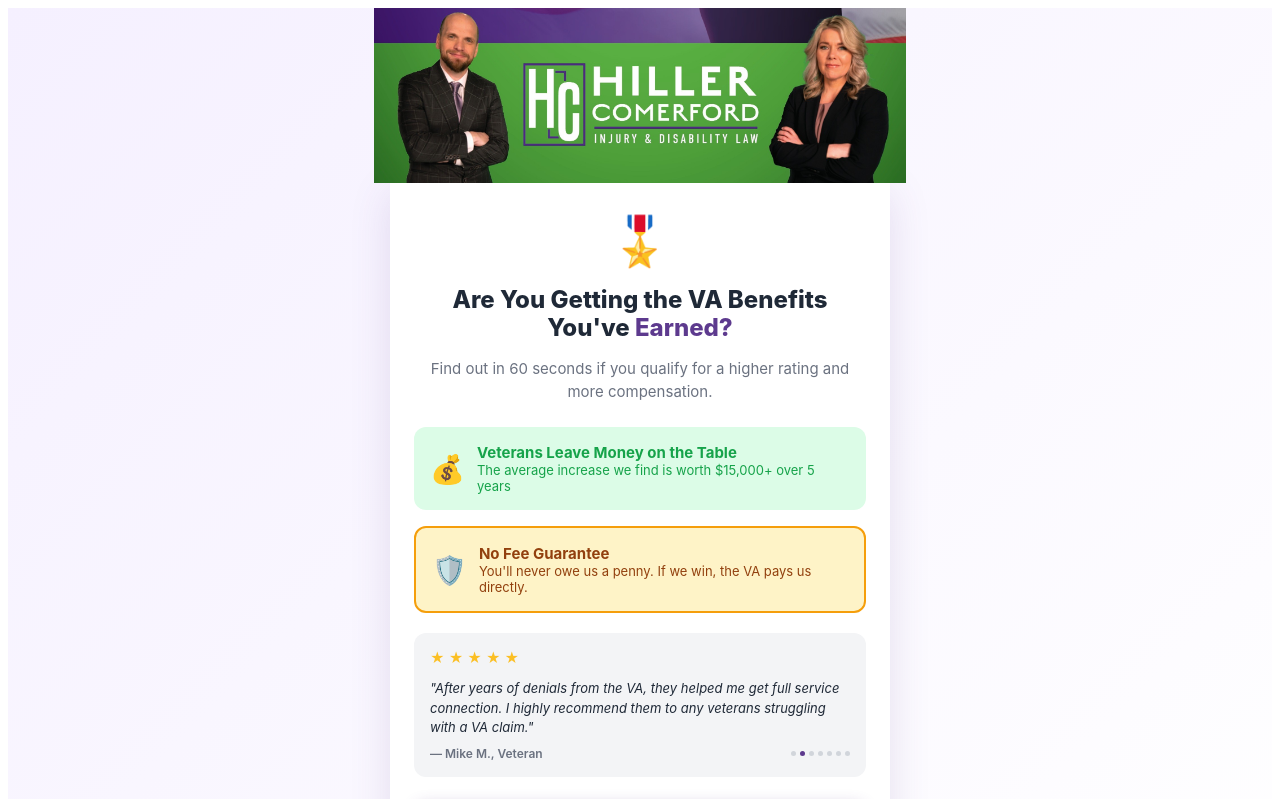
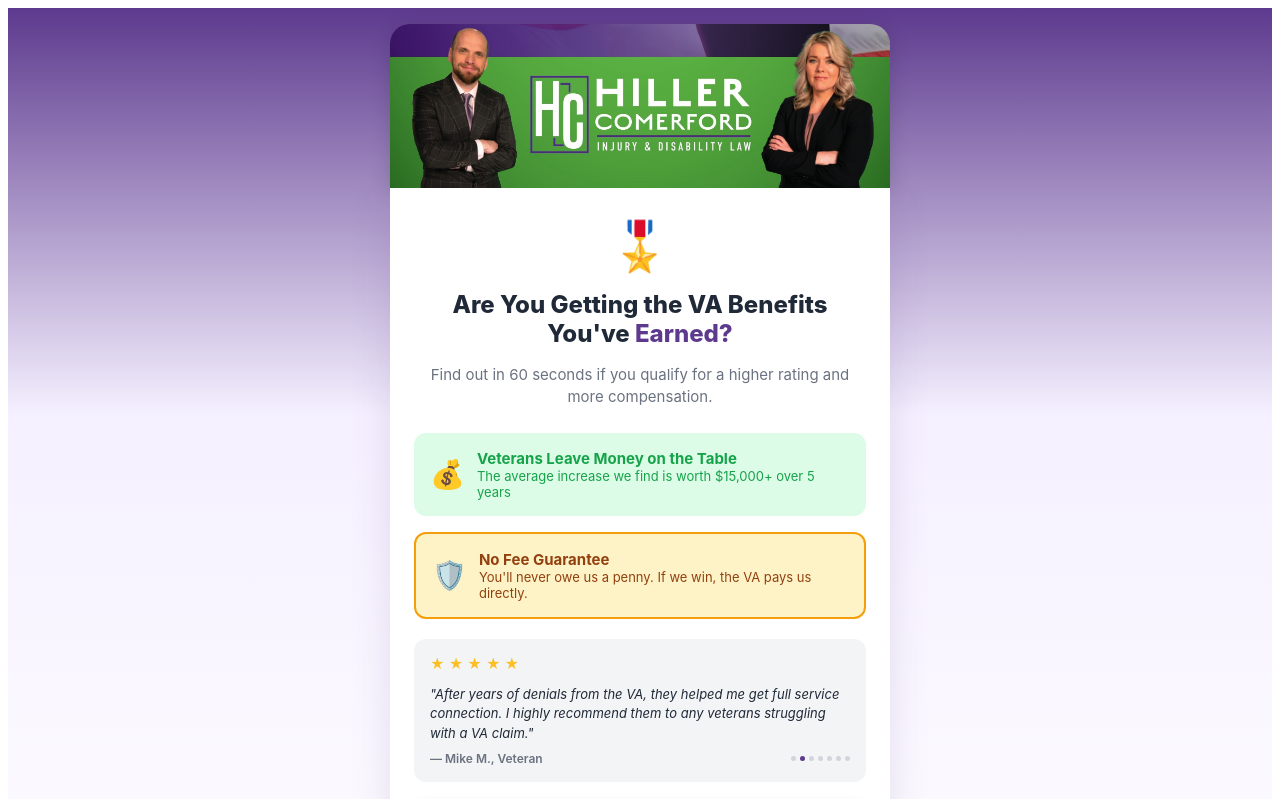
Before and after one commit to tiimbitz4786/va-disability-calculator, a React (Vite) app: page / in a window 1280 px wide. Shown: the top 799 px of the page. Built offline with nearby package versions, Linux system fonts and the light colour scheme.

Commit message:
Update App.jsx

```diff
--- a/src/App.jsx
+++ b/src/App.jsx
@@ -450,10 +450,9 @@
   return (
     <div style={{
       minHeight: '100vh',
-      background: `linear-gradient(135deg, ${theme.purpleLight} 0%, ${theme.white} 100%)`,
+      background: `linear-gradient(180deg, ${theme.purple} 0%, ${theme.purpleLight} 40%, ${theme.white} 100%)`,
       fontFamily: '-apple-system, BlinkMacSystemFont, "Segoe UI", Roboto, sans-serif',
       padding: '16px',
-      paddingTop: '0',
       position: 'relative'
     }}>
       <div style={{ maxWidth: '500px', margin: '0 auto', position: 'relative', zIndex: 2 }}>
@@ -461,10 +460,11 @@
         {/* Team Photo Banner at Top - only show on welcome screen */}
         {step === 'welcome' && (
           <div style={{
-            width: 'calc(100% + 32px)',
-            marginLeft: '-16px',
+            width: '100%',
             marginBottom: '0',
-            overflow: 'hidden'
+            borderRadius: '20px 20px 0 0',
+            overflow: 'hidden',
+            boxShadow: '0 4px 20px rgba(0,0,0,0.15)'
           }}>
             <img
               src={TEAM_PHOTO_URL}
```
